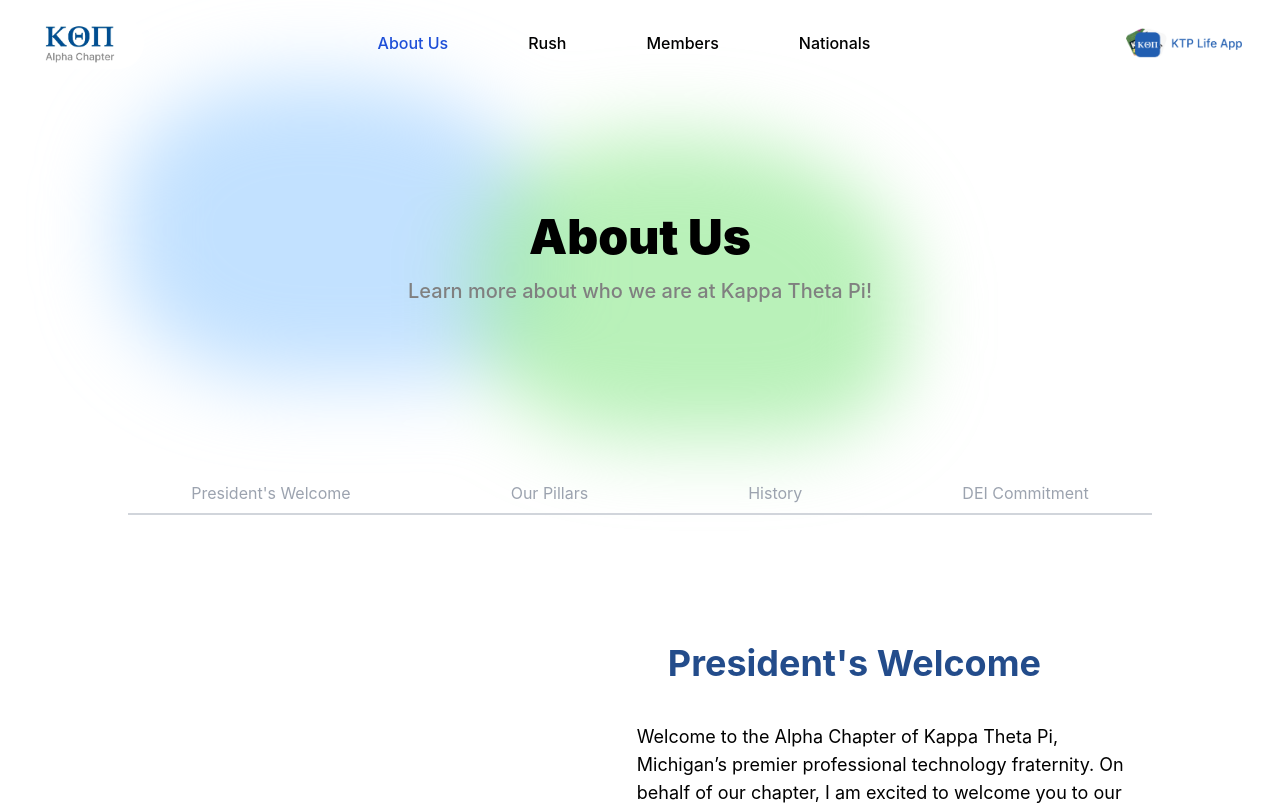
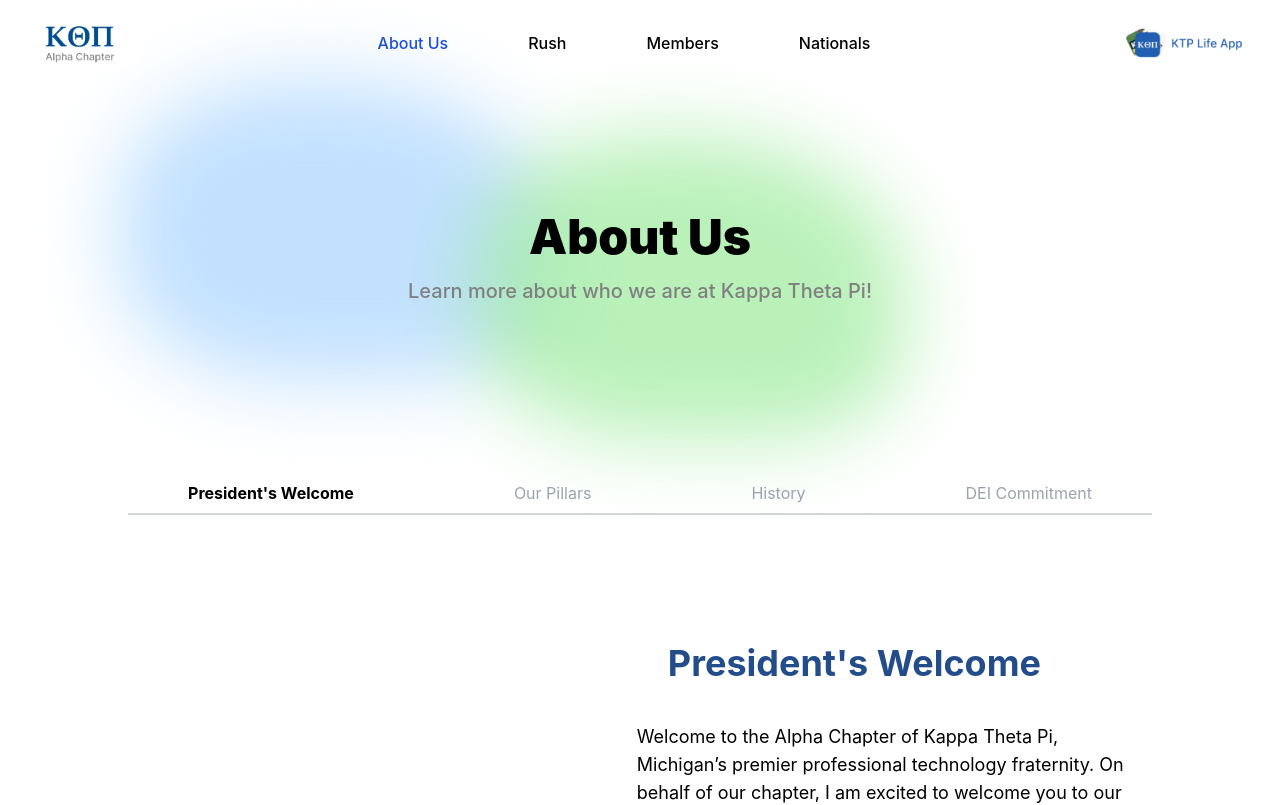
Before and after one commit to natalieramirez22/ktp-website, a React (Create React App) app: page /about in a window 1280 px wide. Shown: the top 805 px of the page. Built offline with nearby package versions, Linux system fonts and the light colour scheme.

Commit message:
fix about us error

```diff
--- a/src/about.js
+++ b/src/about.js
@@ -13,7 +13,7 @@ import { HiAcademicCap } from "react-icons/hi2";
 const categories = ['President\'s Welcome', 'Our Pillars', 'History', 'DEI Commitment'];
 
 function About() {
-  const [selectedCategory, setSelectedCategory] = useState('Welcome');
+  const [selectedCategory, setSelectedCategory] = useState('President\'s Welcome');
   const categoryRefs = useRef([]);
 
   useEffect(() => {
@@ -102,7 +102,7 @@ function About() {
 
         {/* President's Welcome */}
         <div className="bg-white w-full">
-          <div className="px-32 py-16" id="welcome-section">
+          <div className="px-32 py-16" id="president's welcome-section">
             <div className="relative flex flex-col items-center md:flex-row md:items-center space-y-6 md:space-y-0 md:space-x-8 pb-10">
               <div className="relative w-full md:w-2/5 flex justify-center">
                 <div className="absolute blob-c z-0">
@@ -128,7 +128,7 @@ function About() {
 
         {/* Pillars */}
         <div className="bg-light-blue w-full">
-          <div className="px-32 py-16" id="pillars-section">
+          <div className="px-32 py-16" id="our pillars-section">
             <div className="text-center">
               <h2 className="text-4xl font-bold text-ktp-dark-blue pb-6 text-center">Our Pillars</h2>
             </div>
@@ -220,7 +220,7 @@ function About() {
 
         {/* DEI Commitment */}
         <div className="bg-light-blue w-full">
-          <div className="px-32 py-16" id="dei-section">
+          <div className="px-32 py-16" id="dei commitment-section">
             <div className="flex flex-col items-center pb-20">
               <h2 className="text-4xl font-bold text-ktp-dark-blue pb-6 text-center">DEI Commitment</h2>
               <p className="text-lg mt-4 max-w-4xl text-left">The world of technology is unique, diverse, and multi-faceted. We believe that our brothers should be too. In Kappa Theta Pi, we’re passionate about cultivating an inclusive community that promotes and values diversity. Our dedication to diversity, equity, and inclusion is unwavering; these values are central to our mission and to our impact. We know that having heterogeneous perspectives helps generate better ideas to solve the nuanced problems of a changing — and increasingly diverse — world.
```
